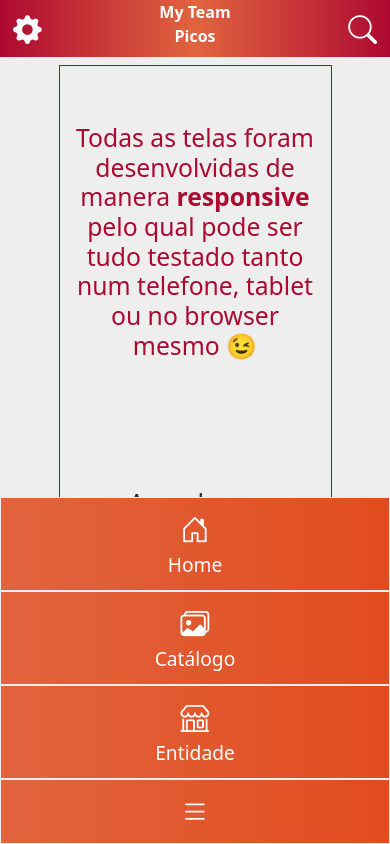
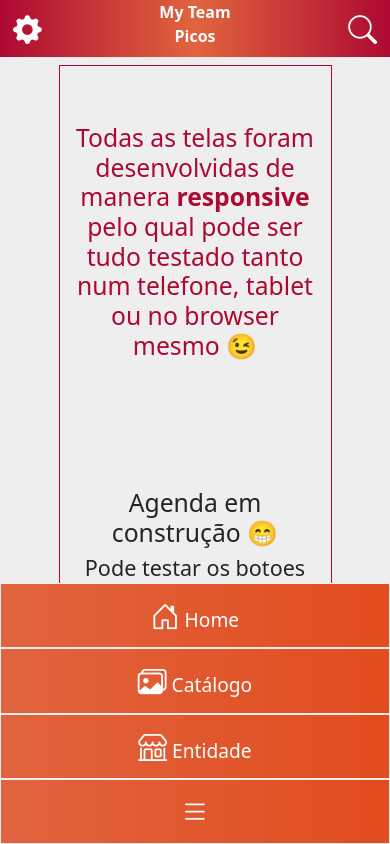
Before and after one commit to juancho108/picos-scc, a website: page index.html in a window 390 px wide. Drawn offline with nearby package versions, Linux system fonts and the light colour scheme.

Commit message:
mensajes para presentar botones del index

```diff
--- a/index.html
+++ b/index.html
@@ -58,21 +58,21 @@
 
         <div class="col-12 col-sm-6 col-md-3 bottom-menu-button d-flex align-items-center justify-content-center">
           <a class="text-white w-100" href="pages/home.html">
-            <i class="bi bi-house-door"><br></i>
+            <i class="bi bi-house-door"><br class="d-none d-md-block"></i>
             Home
           </a>
         </div>
 
         <div class="col-12 col-sm-6 col-md-3  bottom-menu-button d-flex align-items-center justify-content-center">
           <a class="text-white w-100" href="pages/catalogo.html">
-            <i class="bi bi-images"><br></i>
-            Catálogo
+            <i class="bi bi-images"><br class="d-none d-md-block"></i>
+             Catálogo
           </a>
         </div>
 
         <div class="col-12 col-sm-6 col-md-3 bottom-menu-button d-flex align-items-center justify-content-center">
           <a class="text-white w-100" href="pages/entidades.html">
-            <i class="bi bi-shop"><br></i>
+            <i class="bi bi-shop"><br class="d-none d-md-block"></i>
             Entidade
           </a>
         </div>
```
